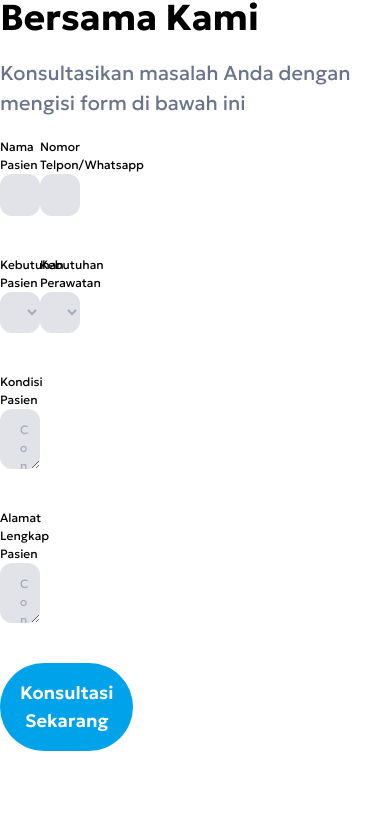
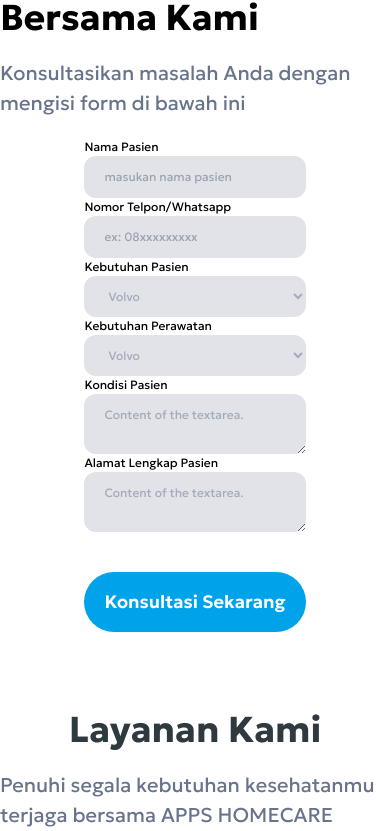
Before and after one commit to rootaditiya/magang-tugas1, a React (Create React App) app: page / in a window 390 px wide. Shown: the part 1176-2007 px from the top of the page. Built offline with nearby package versions, Linux system fonts and the light colour scheme.

Commit message:
add autoslide to carrousel

```diff
--- a/src/components/Carousel.js
+++ b/src/components/Carousel.js
@@ -1,7 +1,7 @@
-import React, {useState} from 'react'
+import React, {useState, useEffect} from 'react'
 import QuoteImage from '../assets/quote.svg'
 
-export default function Carousel({slides}){
+export default function Carousel({slides, autoslide=false, autoslideInterval = 3000}){
 
 	const [currentIndex, setCurrentIndex] = useState(-1);
 
@@ -24,16 +24,22 @@ export default function Carousel({slides}){
 	    return `-${currentIndex * 100 + 50}%`;
 	  };
 
+	useEffect(() => {
+			if(!autoslide) return
+			const slideInterval = setInterval(handleNext, autoslideInterval)
+			return () => clearInterval(slideInterval)
+		},[]);
+
 	return(
-		<div className="relative flex flex-col space-y-5 justify-center items-center lg:overflow-auto md:overflow-hidden">
-			<div className="relatif flex overflow-hidden max-w-[600px] items-center py-5 space-y-5 "
+		<div className="relative flex flex-col space-y-5 justify-center items-center lg:overflow-auto md:overflow-hidden space-y-5 ">
+			<div className="relatif flex overflow-hidden max-w-[640px] items-center py-5 space-x-5"
 			>
 
 				{
 					extendedSlides.map((item, index) => (
-						<div className={`${handleView(currentIndex) === index ? 'scale-100': 'scale-75'} -left-50 min-w-[300px] relative flex flex-col shadow-xl shadow-appskep-primary/25 justify-center items-center w-1/3 ${handleView(currentIndex) === index ? 'opacity-100': 'opacity-50'} transition-transform duration-500 ease-in-out`} key={index}
+						<div className={`${handleView(currentIndex) === index ? 'scale-100': 'scale-75'} select-none min-w-[300px] relative flex flex-col shadow-xl shadow-appskep-primary/25 justify-center items-center w-1/3 ${handleView(currentIndex) === index ? 'opacity-100 scale-100': 'opacity-50 scale-50'} transition-transform duration-500 ease-in-out`} key={index}
 							style={{
-								  transform: `translateX(${getTranslateValue()}) scale(${handleView(currentIndex) ? '1,1' : '0.5,0.5'})`
+								  transform: `translateX(${getTranslateValue()}`,
 								}}
 
 						>
@@ -48,7 +54,7 @@ export default function Carousel({slides}){
 						))
 				}
 			</div>
-			<div className="flex flex-row space-x-10 items-center">
+			<div className="flex flex-row space-x-10 items-center mt-10">
 				<button onClick={handlePrev} className="bg-slate-100 rounded-xl px-2 py-1"><h2>{"<"}</h2></button>
 				<button onClick={handleNext} className="bg-slate-100 rounded-xl px-2 py-1"><h2>{">"}</h2></button>
 			</div>
--- a/src/components/Consult.js
+++ b/src/components/Consult.js
@@ -11,12 +11,12 @@ export default function Consult(){
 						Konsultasikan masalah Anda dengan mengisi form di bawah ini
 					</p>
 
-					<div className="grid grid-cols-12">
-						<div className="hidden lg:block col-span-5 pl-[9.75px] pr-[48.75px]">
+					<div className="flex flex-col lg:grid grid-cols-2">
+						<div className="hidden lg:block lg:col pl-[9.75px] pr-[48.75px]">
 							<img alt="" src={ImageSection2}/>
 						</div>
 
-						<div className="lg:col-span-7 md:col-span-12">
+						<div className="flex lg:col">
 							<Form/>
 						</div>
 					</div>
--- a/src/components/Feedback.js
+++ b/src/components/Feedback.js
@@ -6,7 +6,7 @@ export default function Feedback(){
 	const slides = [
 			{id:1, comment:"this comment 1"},
 			{id:2, comment:"this comment 2"},
-			{id:3, comment:"this comment 3"},
+			{id:3, comment:"this comment 3"}
 		]
 
 	return(
@@ -18,7 +18,7 @@ export default function Feedback(){
 					</p>
 
 					<div className="max-w-screen-lg">
-						<Carousel slides={slides}/>
+						<Carousel slides={slides} autoslide={true}/>
 					</div>
 
 				</div>
--- a/src/components/Footer.js
+++ b/src/components/Footer.js
@@ -34,7 +34,7 @@ export default function Footer(){
 						<span className="font-bold">Produk Appskep</span>
 						<ul>
 							{productList.map(item => (
-								<li>
+								<li key={item.index}>
 									{item}
 								</li>
 								))}
--- a/src/components/Form.js
+++ b/src/components/Form.js
@@ -3,23 +3,23 @@ import Button from './Button.js'
 export default function Form(){
 
 	return(
-		<div className="grid grid-cols-2 gap-10 ">
+		<div className="flex flex-col lg:grid lg:grid-cols-2 lg:gap-10 ">
 
-		  <div className="forms">
-		  	<label className="flex flex-col ">Nama Pasien
-		      <input type="text" className="form-group" placeholder="masukan nama pasien"/>
+		  <div className=" forms">
+		  	<label className="flex flex-col">Nama Pasien
+		      <input type="text" className="form-group w-full" placeholder="masukan nama pasien"/>
 		    </label>
 		  </div>
 
 		  <div className=" forms">
 		  	<label className="flex flex-col">Nomor Telpon/Whatsapp
-		      <input type="number" className="form-group" placeholder="ex: 08xxxxxxxxx"/>
+		      <input type="number" className="form-group w-full" placeholder="ex: 08xxxxxxxxx"/>
 		    </label>
 		  </div>
 
 		  <div className=" forms">
 		  	<label className="flex flex-col">Kebutuhan Pasien
-		      	<select className="form-group cursor-pointer">
+		      	<select className="form-group cursor-pointer w-full">
 					<option value="Ford">-- Pilih Kebutuhan Pasien--</option>
 					<option value="Ford">Ford</option>
 					<option value="Volvo" selected>Volvo</option>
@@ -30,7 +30,7 @@ export default function Form(){
 
 		  <div className=" forms">
 		  	<label className="flex flex-col">Kebutuhan Perawatan
-		      	<select className="form-group cursor-pointer">
+		      	<select className="form-group cursor-pointer w-full">
 					<option value="Ford">-- Pilih --</option>
 					<option value="Ford">Ford</option>
 					<option value="Volvo" selected>Volvo</option>
@@ -39,23 +39,23 @@ export default function Form(){
 		    </label>
 		  </div>
 
-		  <div className=" forms col-span-2">
+		  <div className=" forms lg:col-span-2">
 		  	<label className="flex flex-col">Kondisi Pasien
-		      	<textarea className="form-group" placeholder="Jelaskan kondisi pasien saat ini">
+		      	<textarea className="form-group w-full" placeholder="Jelaskan kondisi pasien saat ini">
 				  Content of the textarea.
 				</textarea>
 		    </label>
 		  </div>
 
-		  <div className=" forms col-span-2">
+		  <div className=" forms lg:col-span-2">
 		  	<label className="flex flex-col">Alamat Lengkap Pasien
-		      	<textarea className="form-group" placeholder="Masukan alamat pasien">
+		      	<textarea className="form-group w-full" placeholder="Masukan alamat pasien">
 				  Content of the textarea.
 				</textarea>
 		    </label>
 		  </div>
 
-		  <div><Button title="Konsultasi Sekarang"/></div>
+		  <div className="mt-10"><Button title="Konsultasi Sekarang"/></div>
 
 		</div>
 		);
```
